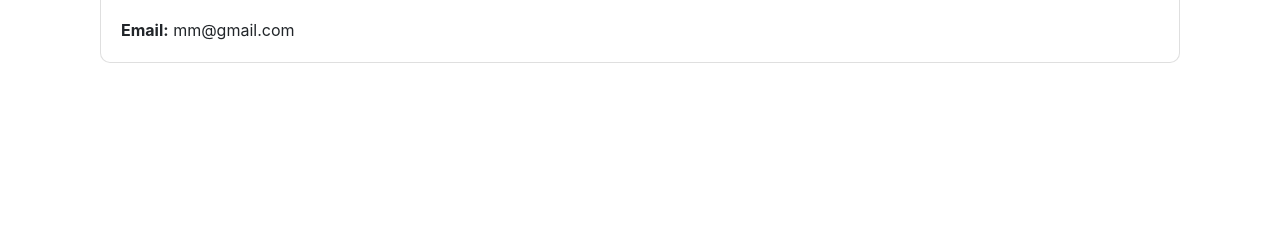
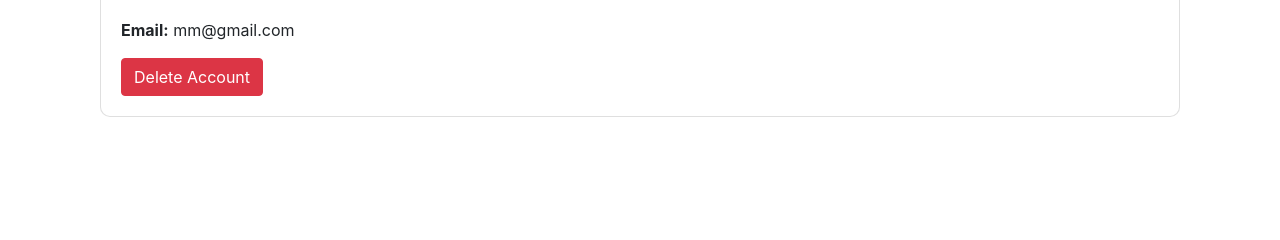
Before and after one commit to bryankhor07/Flask-Web-App, a Flask app: page /profile-page in a window 1280 px wide. Shown: the part 287-527 px from the top of the page. Run offline with Flask 3, Linux system fonts and the light colour scheme; a user stored in the database is signed in; some libraries are stand-ins or nearby versions.

Commit message:
Added delete account btn

```diff
--- a/website/templates/profile_page.html
+++ b/website/templates/profile_page.html
@@ -11,6 +11,13 @@ content %}
       </p>
       <p class="card-text"><strong>Last Name:</strong> {{ user.last_name }}</p>
       <p class="card-text"><strong>Email:</strong> {{ user.email }}</p>
+      <button
+        type="button"
+        class="btn btn-danger"
+        onClick="deleteAccount({{ user.id }})"
+      >
+        Delete Account
+      </button>
     </div>
   </div>
 </div>
```
